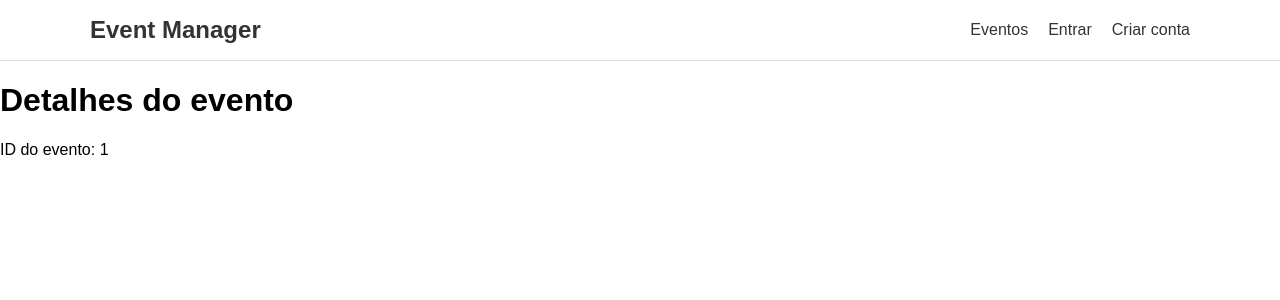
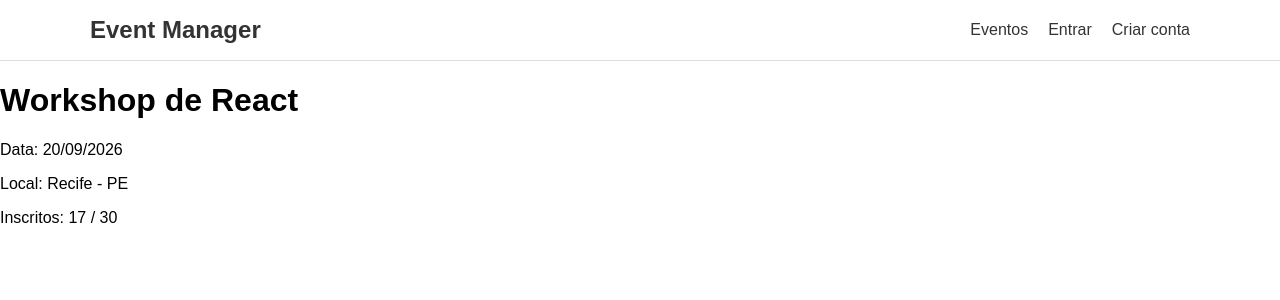
Before and after one commit to HebSP/event-manager, a React (Vite) app in the folder frontend/: page /events/1 in a window 1280 px wide. Shown: the top 300 px of the page. Built offline with nearby package versions, Linux system fonts and the light colour scheme.

Commit message:
feat: event details page now gets the event by id

```diff
--- a/frontend/src/pages/EventDetails.tsx
+++ b/frontend/src/pages/EventDetails.tsx
@@ -1,12 +1,28 @@
 import { useParams } from 'react-router-dom'
+import { events } from '../data/events'
 
 function EventDetails() {
   const { id } = useParams()
 
+  const event = events.find((event) => event.id === Number(id))
+
+  if (!event) {
+    return (
+      <main>
+        <h1>Evento não encontrado</h1>
+      </main>
+    )
+  }
+
   return (
     <main>
-      <h1>Detalhes do evento</h1>
-      <p>ID do evento: {id}</p>
+      <h1>{event.title}</h1>
+
+      <p>Data: {event.date}</p>
+      <p>Local: {event.location}</p>
+      <p>
+        Inscritos: {event.registered} / {event.capacity}
+      </p>
     </main>
   )
 }
```
